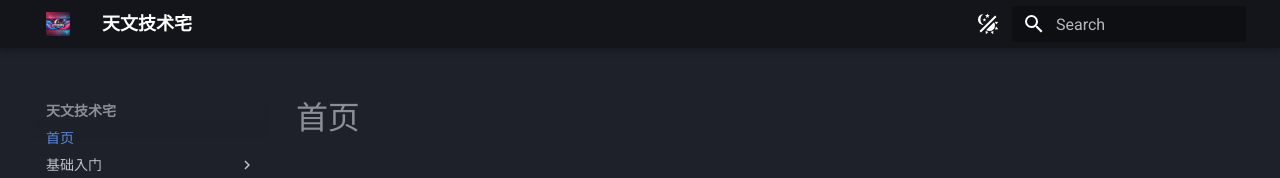
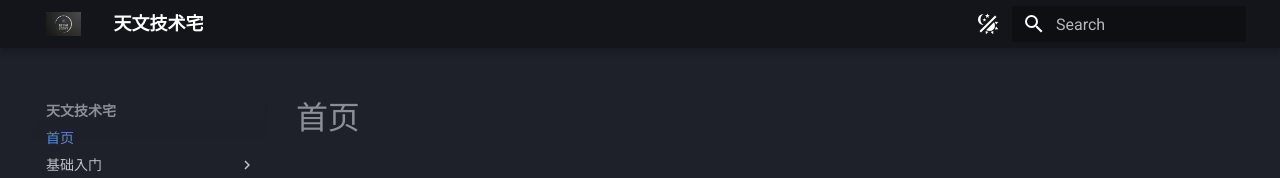
Before and after one commit to Charon-Astro/astrogeeker, an MkDocs documentation site: the page built from docs/index.md, in a window 1280 px wide. Shown: the top 178 px of the page. Built offline with MkDocs 1.6.1 and Material for MkDocs 9.7.7, drawn with Linux system fonts in a browser that asks for light colours.

Commit message:
Update mkdocs.yml

```diff
--- a/mkdocs.yml
+++ b/mkdocs.yml
@@ -5,7 +5,7 @@
 theme:
   name: material
   favicon: assets/images/favicon1.ico
-  logo: assets/images/logo.png
+  logo: assets/images/logo.jpg
   palette:
     - scheme: slate
       primary: black
```
